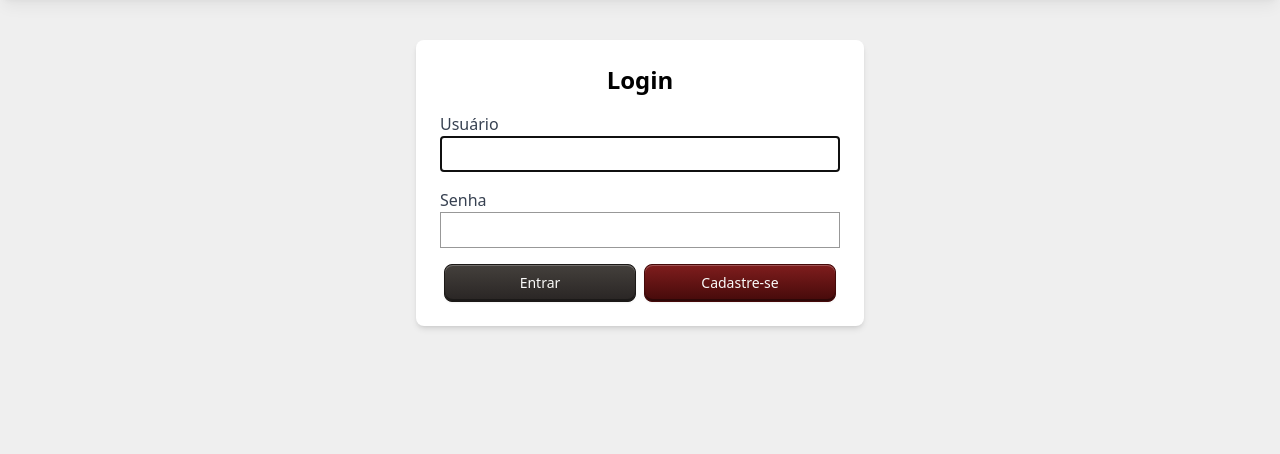
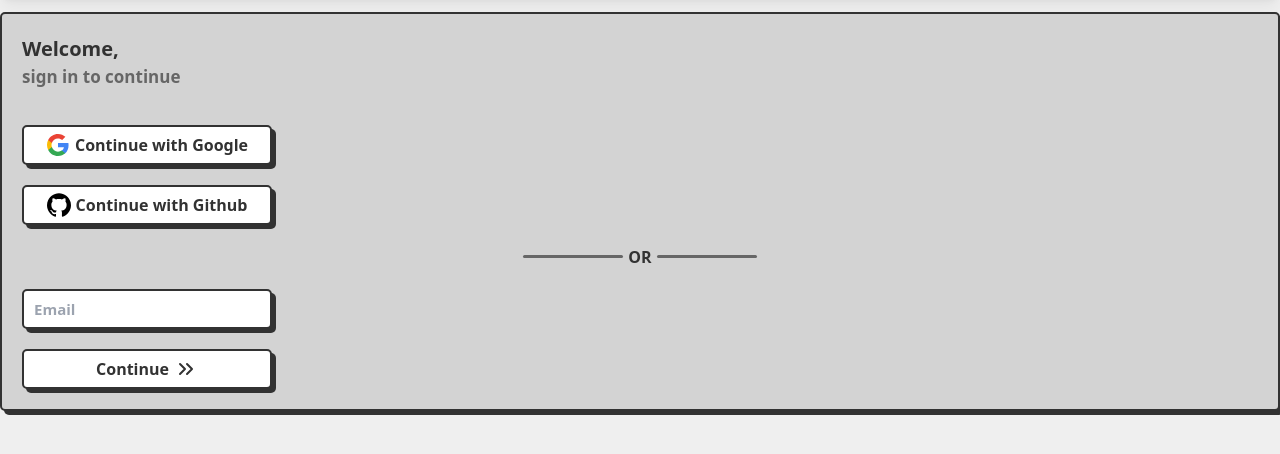
Before and after one commit to helgg/project_factorio, a Django app: page /login in a window 1280 px wide. Shown: the part 54-508 px from the top of the page. Run offline with Django 4.2, Linux system fonts and the light colour scheme; some libraries are stand-ins or nearby versions.

Commit message:
inclusacao do auth google

```diff
--- a/app/templates/login.html
+++ /dev/null
@@ -1,31 +0,0 @@
-{% extends 'base.html' %}
-
-{% block content %}
-<div class="max-w-md mx-auto mt-10 bg-white p-6 rounded-lg shadow-md">
-    <h2 class="text-2xl font-bold mb-4 text-center">Login</h2>
-
-    {% if form.errors %}
-    <p class="text-red-500 text-center">Usuário ou senha incorretos.</p>
-    {% endif %}
-
-    <form method="post">
-        {% csrf_token %}
-        <div class="mb-4 custom-form">
-            <label class="block text-gray-700">Usuário</label>
-            {{ form.username }}
-        </div>
-        <div class="mb-4 custom-form">
-            <label class="block text-gray-700 ">Senha</label>
-            {{ form.password }}
-        </div>
-        <div class="flex justify-around">
-            <button type="submit"
-                class="inline-flex items-center justify-center center border align-middle select-none font-sans font-medium text-center duration-300 ease-in disabled:opacity-50 disabled:shadow-none disabled:cursor-not-allowed focus:shadow-none text-sm py-2 px-4 shadow-sm hover:shadow-md bg-stone-800 hover:bg-stone-700 relative bg-gradient-to-b from-stone-700 to-stone-800 border-stone-900 text-stone-50 rounded-lg hover:bg-gradient-to-b hover:from-stone-800 hover:to-stone-800 hover:border-stone-900 after:absolute after:inset-0 after:rounded-[inherit] after:box-shadow after:shadow-[inset_0_1px_0px_rgba(255,255,255,0.25),inset_0_-2px_0px_rgba(0,0,0,0.35)] after:pointer-events-none transition antialiased w-48">
-                Entrar
-            </button>
-            <a href="{% url 'app:signin' %}"
-                class="inline-flex items-center justify-center border align-middle select-none font-sans font-medium text-center duration-300 ease-in disabled:opacity-50 disabled:shadow-none disabled:cursor-not-allowed focus:shadow-none text-sm py-2 px-4 shadow-sm hover:shadow-md bg-red-950 hover:bg-red-800 relative bg-gradient-to-b from-red-900 to-red-950 border-red-950 text-stone-50 rounded-lg hover:bg-gradient-to-b hover:from-red-850 hover:to-red-900 hover:border-red-900 after:absolute after:inset-0 after:rounded-[inherit] after:box-shadow after:shadow-[inset_0_1px_0px_rgba(255,255,255,0.25),inset_0_-2px_0px_rgba(0,0,0,0.35)] after:pointer-events-none transition antialiased w-48">Cadastre-se</a>
-        </div>
-    </form>
-</div>
-{% endblock %}
--- a/app/urls.py
+++ b/app/urls.py
@@ -11,6 +11,6 @@ urlpatterns = [
     path('post', views.make_a_post, name="post"),
     path('profile', views.profile, name='profile'),
     path('edit_blog/<int:pk>', views.edit_blog, name='edit_blog'),
-    path('login', views.user_login, name='login'),
-    path('signin', views.signin, name='signin'),
+    # path('login', views.user_login, name='login'),
+    # path('signin', views.signin, name='signin'),
 ]
--- a/app/views.py
+++ b/app/views.py
@@ -132,27 +132,27 @@ def edit_blog(request,pk):
     return render(request, 'edit_blog.html', context)
 
 
-def user_login(request):
-    if request.method == "POST":
-        form = AuthenticationForm(request, data=request.POST)
-        if form.is_valid():
-            username = form.cleaned_data.get('username')
-            password = form.cleaned_data.get('password')
-            user = authenticate(request, username=username, password=password)
-            if user is not None:
-                # TODO: Tratativa de erros de login
-                login(request, user)
-                return redirect('/')
-    else:
-        form = AuthenticationForm()
+# def user_login(request):
+#     if request.method == "POST":
+#         form = AuthenticationForm(request, data=request.POST)
+#         if form.is_valid():
+#             username = form.cleaned_data.get('username')
+#             password = form.cleaned_data.get('password')
+#             user = authenticate(request, username=username, password=password)
+#             if user is not None:
+#                 # TODO: Tratativa de erros de login
+#                 login(request, user)
+#                 return redirect('/')
+#     else:
+#         form = AuthenticationForm()
 
-    context = {}
-    context['form'] = form
+#     context = {}
+#     context['form'] = form
 
-    return render(request, 'login.html', context)
+#     return render(request, 'login.html', context)
 
 
 
-def signin(request):
+# def signin(request):
 
-    return render(request, 'signin.html')
+#     return render(request, 'signin.html')
--- /dev/null
+++ b/authentication/templates/login.html
@@ -0,0 +1,36 @@
+{% extends "base.html" %}
+{% block content %}
+
+<form action="" class="form">
+    <p>
+        Welcome,<span>sign in to continue</span>
+    </p>
+    <a class="oauthButton" href="{% url 'social:begin' 'google-oauth2' %}">
+                    <svg class="icon" viewBox="0 0 24 24">
+            <path d="M22.56 12.25c0-.78-.07-1.53-.2-2.25H12v4.26h5.92c-.26 1.37-1.04 2.53-2.21 3.31v2.77h3.57c2.08-1.92 3.28-4.74 3.28-8.09z" fill="#4285F4"></path>
+            <path d="M12 23c2.97 0 5.46-.98 7.28-2.66l-3.57-2.77c-.98.66-2.23 1.06-3.71 1.06-2.86 0-5.29-1.93-6.16-4.53H2.18v2.84C3.99 20.53 7.7 23 12 23z" fill="#34A853"></path>
+            <path d="M5.84 14.09c-.22-.66-.35-1.36-.35-2.09s.13-1.43.35-2.09V7.07H2.18C1.43 8.55 1 10.22 1 12s.43 3.45 1.18 4.93l2.85-2.22.81-.62z" fill="#FBBC05"></path>
+            <path d="M12 5.38c1.62 0 3.06.56 4.21 1.64l3.15-3.15C17.45 2.09 14.97 1 12 1 7.7 1 3.99 3.47 2.18 7.07l3.66 2.84c.87-2.6 3.3-4.53 6.16-4.53z" fill="#EA4335"></path>
+            <path d="M1 1h22v22H1z" fill="none"></path>
+        </svg>
+                    Continue with Google
+                </a>
+    <button class="oauthButton">
+                    <svg class="icon" viewBox="0 0 24 24">
+
+            <path d="M12 .297c-6.63 0-12 5.373-12 12 0 5.303 3.438 9.8 8.205 11.385.6.113.82-.258.82-.577 0-.285-.01-1.04-.015-2.04-3.338.724-4.042-1.61-4.042-1.61C4.422 18.07 3.633 17.7 3.633 17.7c-1.087-.744.084-.729.084-.729 1.205.084 1.838 1.236 1.838 1.236 1.07 1.835 2.809 1.305 3.495.998.108-.776.417-1.305.76-1.605-2.665-.3-5.466-1.332-5.466-5.93 0-1.31.465-2.38 1.235-3.22-.135-.303-.54-1.523.105-3.176 0 0 1.005-.322 3.3 1.23.96-.267 1.98-.399 3-.405 1.02.006 2.04.138 3 .405 2.28-1.552 3.285-1.23 3.285-1.23.645 1.653.24 2.873.12 3.176.765.84 1.23 1.91 1.23 3.22 0 4.61-2.805 5.625-5.475 5.92.42.36.81 1.096.81 2.22 0 1.606-.015 2.896-.015 3.286 0 .315.21.69.825.57C20.565 22.092 24 17.592 24 12.297c0-6.627-5.373-12-12-12"></path>
+        </svg>
+                    Continue with Github
+                </button>
+    <div class="separator">
+        <div></div>
+        <span>OR</span>
+        <div></div>
+    </div>
+    <input type="email" placeholder="Email" name="email">
+    <button class="oauthButton">
+                    Continue
+                    <svg class="icon" xmlns="http://www.w3.org/2000/svg" width="24" height="24" viewBox="0 0 24 24" fill="none" stroke="currentColor" stroke-width="2" stroke-linecap="round" stroke-linejoin="round"><path d="m6 17 5-5-5-5"></path><path d="m13 17 5-5-5-5"></path></svg>
+                </button>
+</form>
+{% endblock %}
--- a/authentication/urls.py
+++ b/authentication/urls.py
@@ -1,2 +1,9 @@
 from django.urls import path
 from . import views
+
+app_name = "authentication"
+
+urlpatterns = [
+    path('login', views.user_login, name='login'),
+    # path('signin', views.signin, name='signin'),
+]
--- a/authentication/views.py
+++ b/authentication/views.py
@@ -1,3 +1,42 @@
-from django.shortcuts import render
+from django.contrib.auth import login, logout, authenticate
+from django.contrib.auth.forms import UserCreationForm, AuthenticationForm
+from django.contrib.auth.decorators import login_required
+from django.shortcuts import render, redirect
 
-# Create your views here.
+# # Cadastro de usuário
+# def register_view(request):
+#     if request.method == 'POST':
+#         form = UserCreationForm(request.POST)
+#         if form.is_valid():
+#             user = form.save()
+#             login(request, user)
+#             return redirect('home')
+#     else:
+#         form = UserCreationForm()
+#     return render(request, 'authentication/register.html', {'form': form})
+
+# Login de usuário
+def user_login(request):
+    if request.method == 'POST':
+        form = AuthenticationForm(data=request.POST)
+        if form.is_valid():
+            user = form.get_user()
+            login(request, user)
+            return redirect('home')
+    else:
+        form = AuthenticationForm()
+    return render(request, 'login.html', {'form': form})
+
+# Logout de usuário
+@login_required
+def logout_view(request):
+    logout(request)
+    return redirect('login')
+
+# Proteção CSRF e segurança
+# O Django já protege automaticamente contra CSRF quando usado corretamente
+
+# Templates básicos
+# authentication/templates/authentication/login.html
+# authentication/templates/authentication/register.html
+# authentication/templates/authentication/logout.html
--- a/core/static/css/style.css
+++ b/core/static/css/style.css
@@ -36,3 +36,129 @@ body {
 .image-blog img {
     width: 100px;
 }
+
+
+/* login gmail */
+
+/* From Uiverse.io by D3OXY */
+/* DEOXY Was Here */
+.form {
+    --background: #d3d3d3;
+    --input-focus: #2d8cf0;
+    --font-color: #323232;
+    --font-color-sub: #666;
+    --bg-color: #fff;
+    --main-color: #323232;
+    padding: 20px;
+    background: var(--background);
+    display: flex;
+    flex-direction: column;
+    align-items: flex-start;
+    justify-content: center;
+    gap: 20px;
+    border-radius: 5px;
+    border: 2px solid var(--main-color);
+    box-shadow: 4px 4px var(--main-color);
+  }
+
+  .form > p {
+    font-family: var(--font-DelaGothicOne);
+    color: var(--font-color);
+    font-weight: 700;
+    font-size: 20px;
+    margin-bottom: 15px;
+    display: flex;
+    flex-direction: column;
+  }
+
+  .form > p > span {
+    font-family: var(--font-SpaceMono);
+    color: var(--font-color-sub);
+    font-weight: 600;
+    font-size: 17px;
+  }
+
+  .separator {
+    width: 100%;
+    display: flex;
+    align-items: center;
+    justify-content: center;
+    gap: 5px;
+  }
+
+  .separator > div {
+    width: 100px;
+    height: 3px;
+    border-radius: 5px;
+    background-color: var(--font-color-sub);
+  }
+
+  .separator > span {
+    color: var(--font-color);
+    font-family: var(--font-SpaceMono);
+    font-weight: 600;
+  }
+
+  .oauthButton {
+    display: flex;
+    justify-content: center;
+    align-items: center;
+    gap: 5px;
+      /* margin: 50px auto 0 auto; */
+    padding: auto 15px 15px auto;
+    width: 250px;
+    height: 40px;
+    border-radius: 5px;
+    border: 2px solid var(--main-color);
+    background-color: var(--bg-color);
+    box-shadow: 4px 4px var(--main-color);
+    font-size: 16px;
+    font-weight: 600;
+    color: var(--font-color);
+    cursor: pointer;
+    transition: all 250ms;
+    position: relative;
+    overflow: hidden;
+    z-index: 1;
+  }
+
+  .oauthButton::before {
+    content: "";
+    position: absolute;
+    top: 0;
+    left: 0;
+    height: 100%;
+    width: 0;
+    background-color: #212121;
+    z-index: -1;
+    -webkit-box-shadow: 4px 8px 19px -3px rgba(0, 0, 0, 0.27);
+    box-shadow: 4px 8px 19px -3px rgba(0, 0, 0, 0.27);
+    transition: all 250ms;
+  }
+
+  .oauthButton:hover {
+    color: #e8e8e8;
+  }
+
+  .oauthButton:hover::before {
+    width: 100%;
+  }
+
+  .form > input {
+    width: 250px;
+    height: 40px;
+    border-radius: 5px;
+    border: 2px solid var(--main-color);
+    background-color: var(--bg-color);
+    box-shadow: 4px 4px var(--main-color);
+    font-size: 15px;
+    font-weight: 600;
+    color: var(--font-color);
+    padding: 5px 10px;
+    outline: none;
+  }
+
+  .icon {
+    width: 1.5rem;
+    height: 1.5rem;
+  }
--- a/core/templates/includes/header.html
+++ b/core/templates/includes/header.html
@@ -64,7 +64,7 @@
           <small class="font-sans antialiased text-sm text-current">Acount</small>
         </a>
         {% else %}
-        <a href="{% url 'app:login' %}"
+        <a href="{% url 'authentication:login' %}"
           class="flex items-center py-1.5 px-2.5 rounded-md align-middle select-none font-sans transition-all duration-300 ease-in aria-disabled:opacity-50 aria-disabled:pointer-events-none bg-transparent text-stone-600 hover:bg-stone-200 focus:bg-stone-200 focus:text-stone-800 dark:focus:text-white dark:data-[selected=true]:text-white dark:bg-opacity-70">
           <span class="grid place-items-center shrink-0 me-2.5 mr-1.5"><svg width="1.5em" height="1.5em"
               stroke-width="1.5" viewBox="0 0 24 24" fill="none" xmlns="http://www.w3.org/2000/svg" color="currentColor"
@@ -112,7 +112,7 @@
     </a>{% endif %}
 
     {% else %}
-    <a href="{% url 'app:login' %}" class="inline-block outline-none group lg:ml-auto">
+    <a href="{% url 'authentication:login' %}" class="inline-block outline-none group lg:ml-auto">
       <img aria-expanded="false" aria-haspopup="menu" src="https://avatar.iran.liara.run/public" alt="profile-picture"
         class=" object-cover object-center w-9 h-9 rounded outline-none group border border-stone-400 p-0.5 lg:ml-auto rounded-full" />
     </a>
--- a/core/urls.py
+++ b/core/urls.py
@@ -7,9 +7,10 @@ from django.conf.urls.static import static
 
 urlpatterns = [
     path('admin/', admin.site.urls),
+    path('', include('authentication.urls')),
     path('', include('app.urls')),
-    # path('', include('authentication.urls')),
     path('accounts/', include('django.contrib.auth.urls')),
+    path('social-auth/', include('social_django.urls', namespace='social-auth')),
 ]
 
 if settings.DEBUG:
--- a/requirements.txt
+++ b/requirements.txt
@@ -1,5 +1,6 @@
 asgiref==3.8.1
 Django==4.2.17
+django-jazzmin==3.0.1
 pillow==11.1.0
 sqlparse==0.5.3
 typing_extensions==4.12.2
```
Also changed, not shown: app/templates/signin.html (deleted, +0 -21 lines), core/settings.py (+14 -1 lines), authentication/templates/sigin.html (added).
